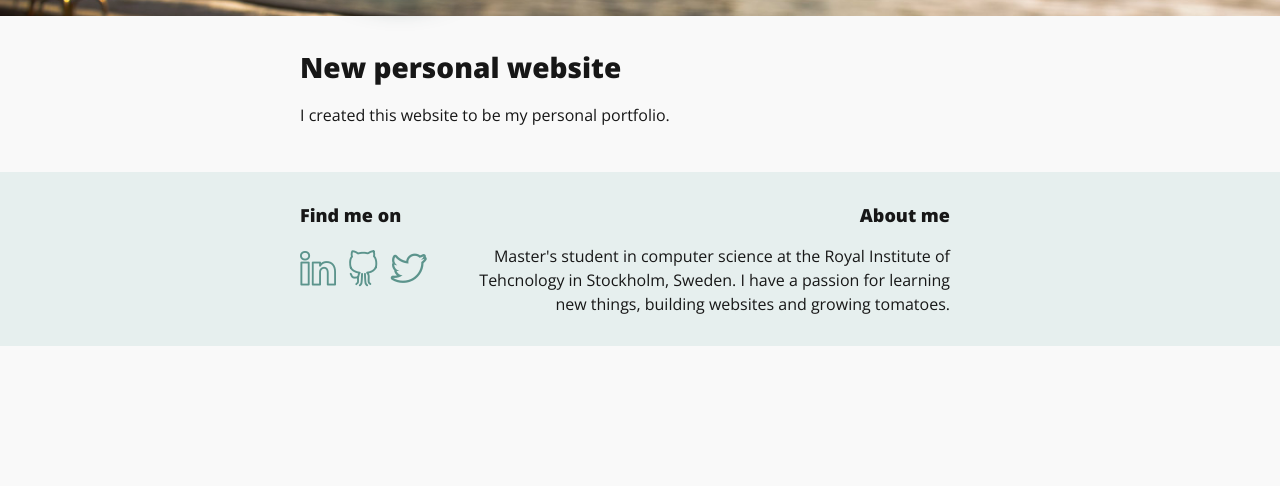
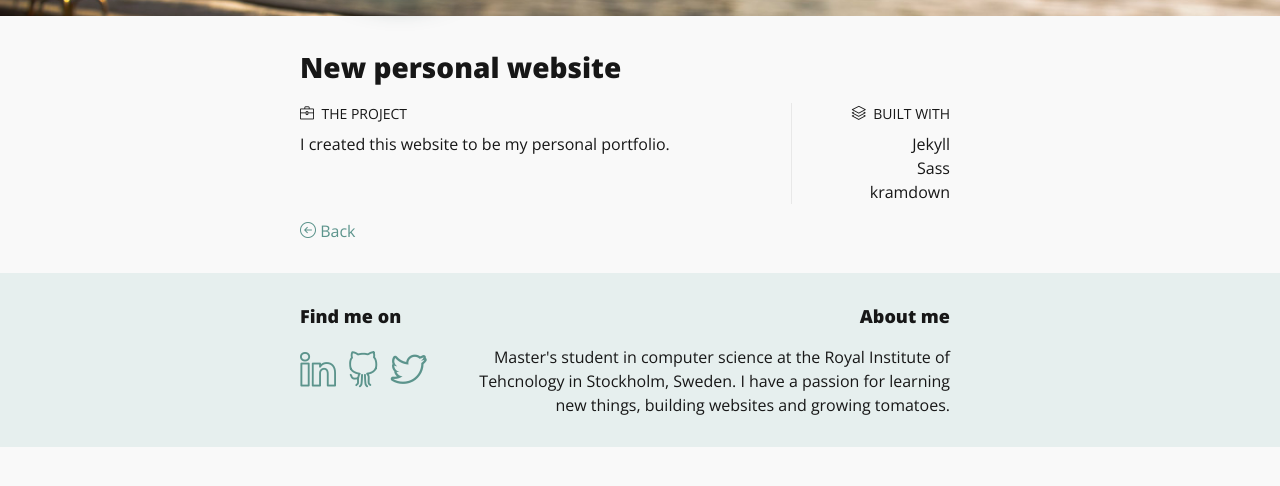
Before and after one commit to perkola/perkola.github.io, a Jekyll site: the page built from _projects/perko.la.md, in a window 1280 px wide, cut to the strip 224-710 px from the top of the page. Built offline with Jekyll 4.4.1, drawn with Linux system fonts in a browser that asks for light colours; nearby versions of some CDN libraries.

Commit message:
Add support for project image and link

```diff
--- a/_layouts/project.html
+++ b/_layouts/project.html
@@ -2,19 +2,31 @@
 layout: default
 ---
 <div class="project" itemscope itemtype="http://schema.org/WebApplication">
+  <h1 class="project-title" itemprop="name headline">
+    {{ page.title }}
+  </h1>
+  {% if page.image %}
+    <img class="project-image" src="/assets/{{ page.image }}">
+  {% endif %}
+  <div class="project-col-wrapper">
+    <div class="project-col project-col-1" itemprop="about">
+      <h3 class="project-heading"><i class="icon-briefcase"></i>The project</h3>
+      {{ page.content }}
+    </div>
+    <div class="project-col project-col-2">
+      <h3 class="project-heading"><i class="icon-layers"></i>Built with</h3>
+      <ul class="project-tools">
+        {% for tool in page.tools %}
+          <li>{{ tool }}</li>
+        {% endfor %}
+      </ul>
+    </div>
+  </div>
+  {% if page.link %}
+    <p>
+      <i class="icon-direction"></i> Available at: <a href="{{ page.link }}">{{ page.link }}</a>
+    </p>
+  {% endif %}
 
-  <header class="project-header">
-    <h1 class="project-title" itemprop="name headline">{{ page.title }}</h1>
-  </header>
-
-  {{ test }}
-
-  {% for tool in pages.test %}
-    {{ tool[0] }}
-  {% endfor %}
-
-  <div class="project-content" itemprop="about">
-    {{ content }}
-  </div>
-
+  <a href="/"><i class="icon-arrow-left-circle"></i> Back</a>
 </div>
--- a/_sass/_layout.scss
+++ b/_sass/_layout.scss
@@ -151,6 +151,16 @@
     }
 }
 
+.site-heading {
+    text-transform: uppercase;
+    font-weight: normal;
+    font-size: $small-font-size;
+
+    i {
+        margin-right: $spacing-unit / 4;
+    }
+}
+
 /**
  * Page content
  */
--- a/_sass/_projects.scss
+++ b/_sass/_projects.scss
@@ -4,6 +4,7 @@
 }
 
 .project {
+    font-size: $base-font-size;
 
     &-col-wrapper {
         margin-left: -$spacing-unit / 2;
@@ -46,15 +47,21 @@
         @include media-query($on-palm) {
             font-size: 22px;
         }
+    }
 
-        a {
-            text-decoration: none;
-        }
+    &-link:hover {
+        text-decoration: none;
+    }
+
+    &-image {
+        padding-right: $spacing-unit;
+        max-width: 100%;
+        margin-bottom: $spacing-unit / 2;
     }
 
     &-heading {
         display: block;
-        font-size: 14px;
+        font-size: $small-font-size;
         font-weight: normal;
         margin: 0 0 $spacing-unit / 4 0;
         text-transform: uppercase;
```
Also changed, not shown: index.html (+7 -1 lines), 1 other file.
